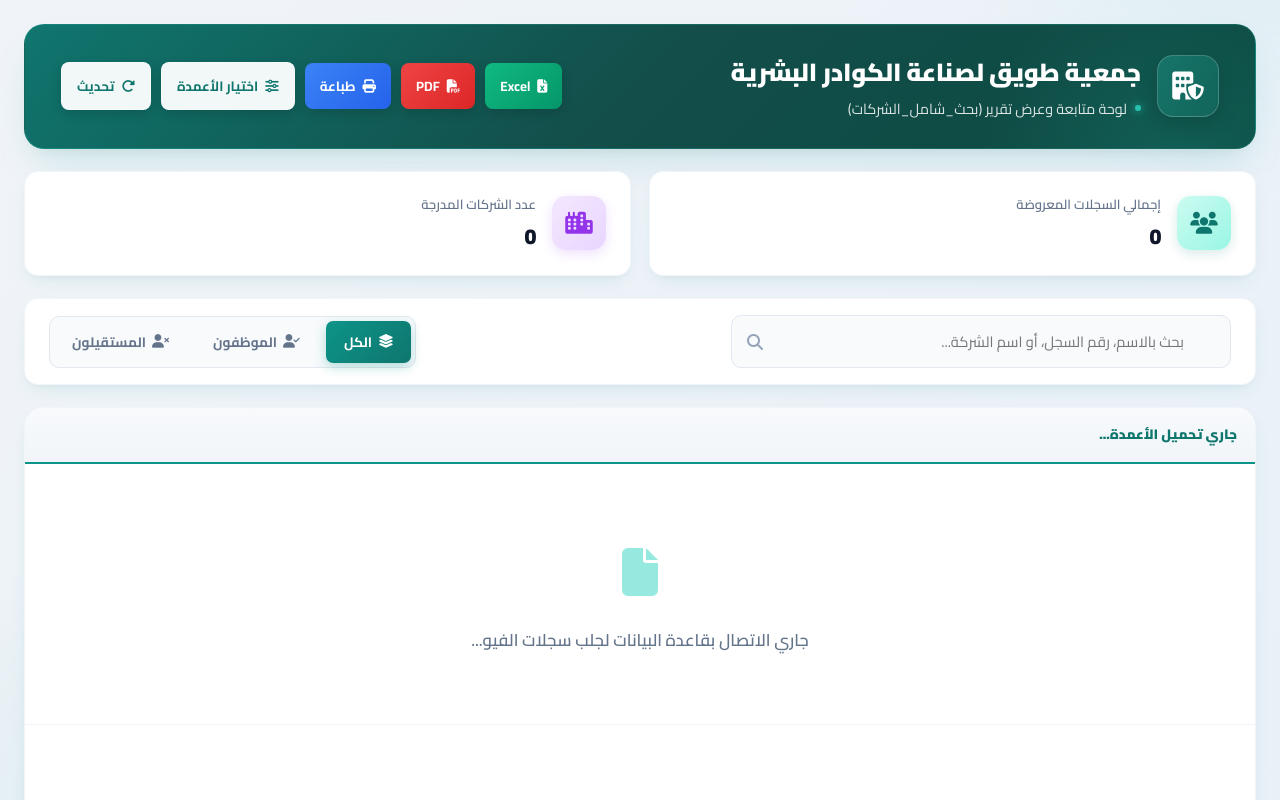
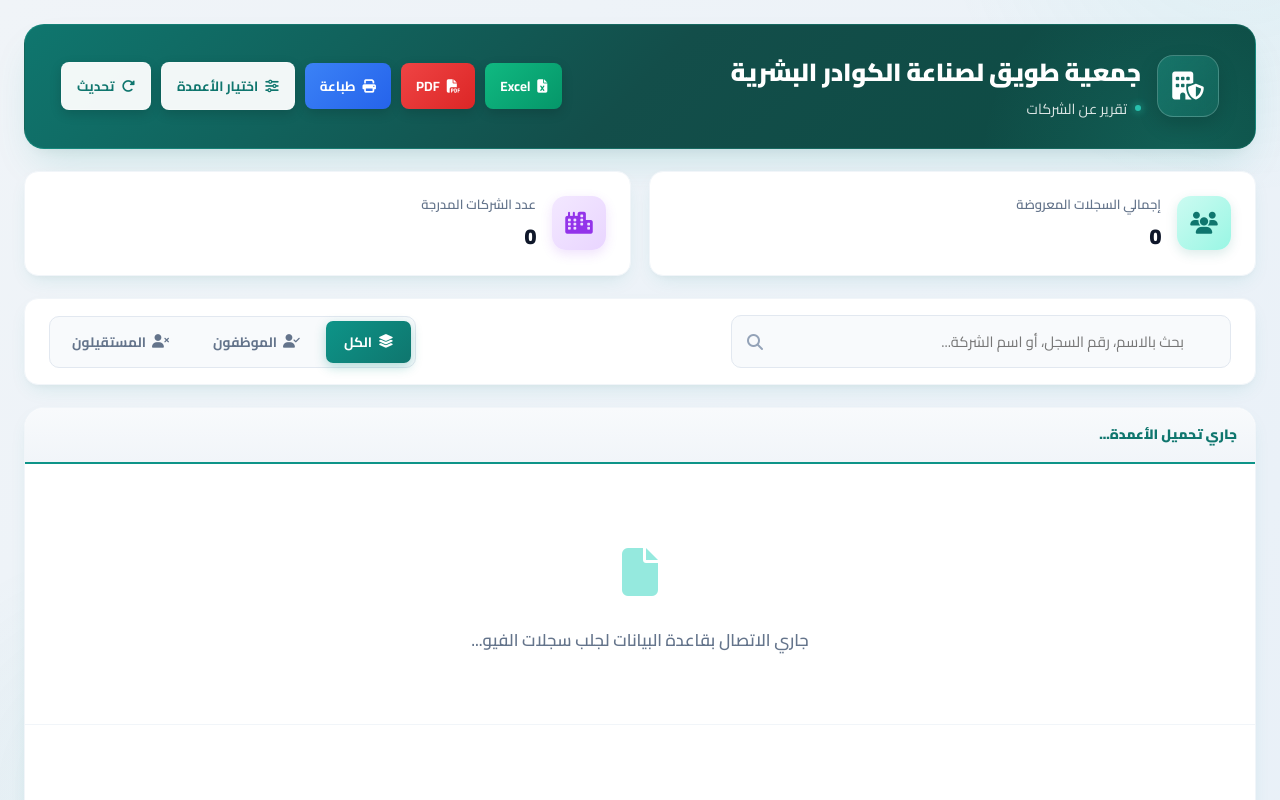
Before and after one commit to wagdy5680-lab/tuwaiq, a website: page dashboard.html in a window 1280 px wide. Shown: the top 800 px of the page. Drawn offline with Linux system fonts and the light colour scheme; no server answers.

```diff
--- a/dashboard.html
+++ b/dashboard.html
@@ -870,7 +870,7 @@
             </div>
             <div>
                 <h1>جمعية طويق لصناعة الكوادر البشرية</h1>
-                <p>لوحة متابعة وعرض تقرير (بحث_شامل_الشركات)</p>
+                <p>تقرير عن الشركات </p>
             </div>
         </div>
         <div class="header-actions">
```
